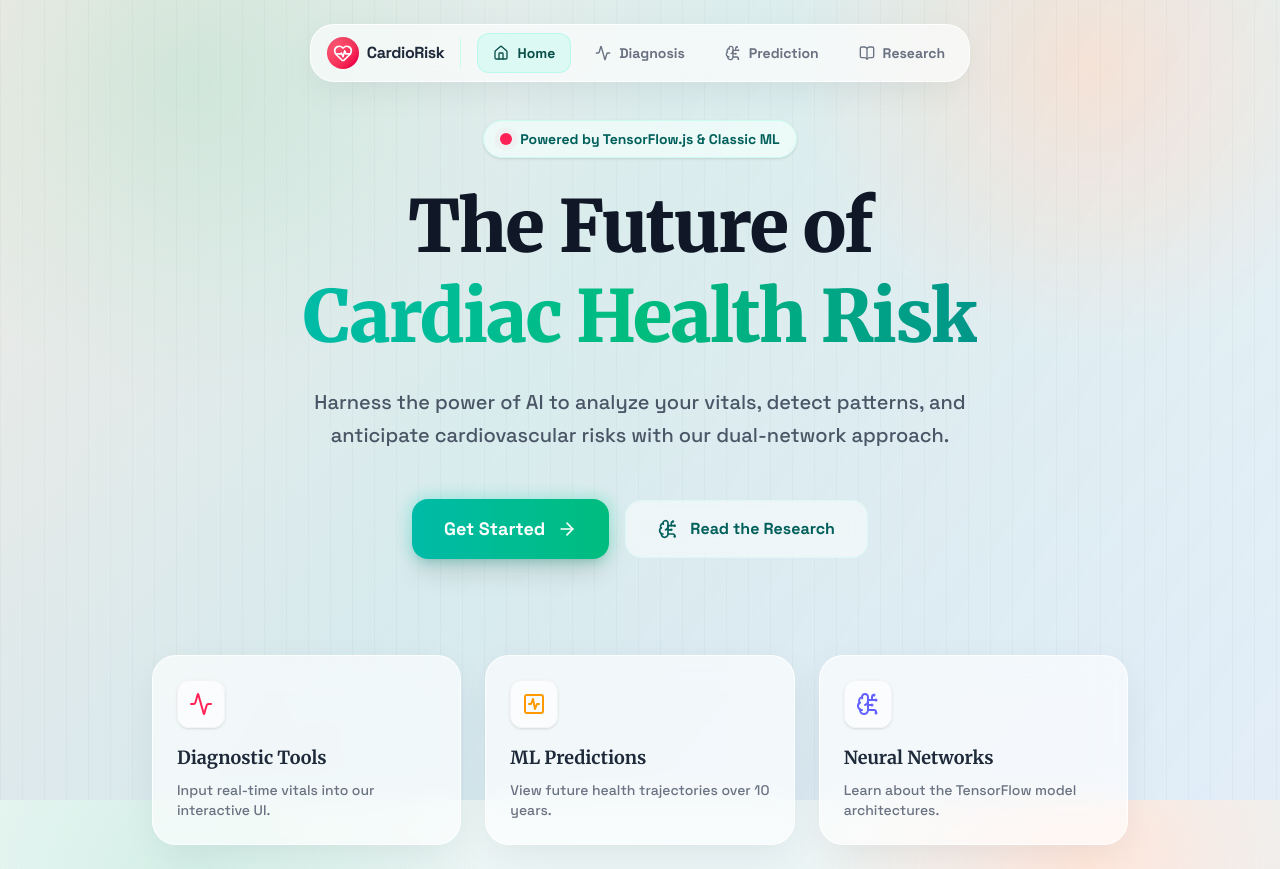
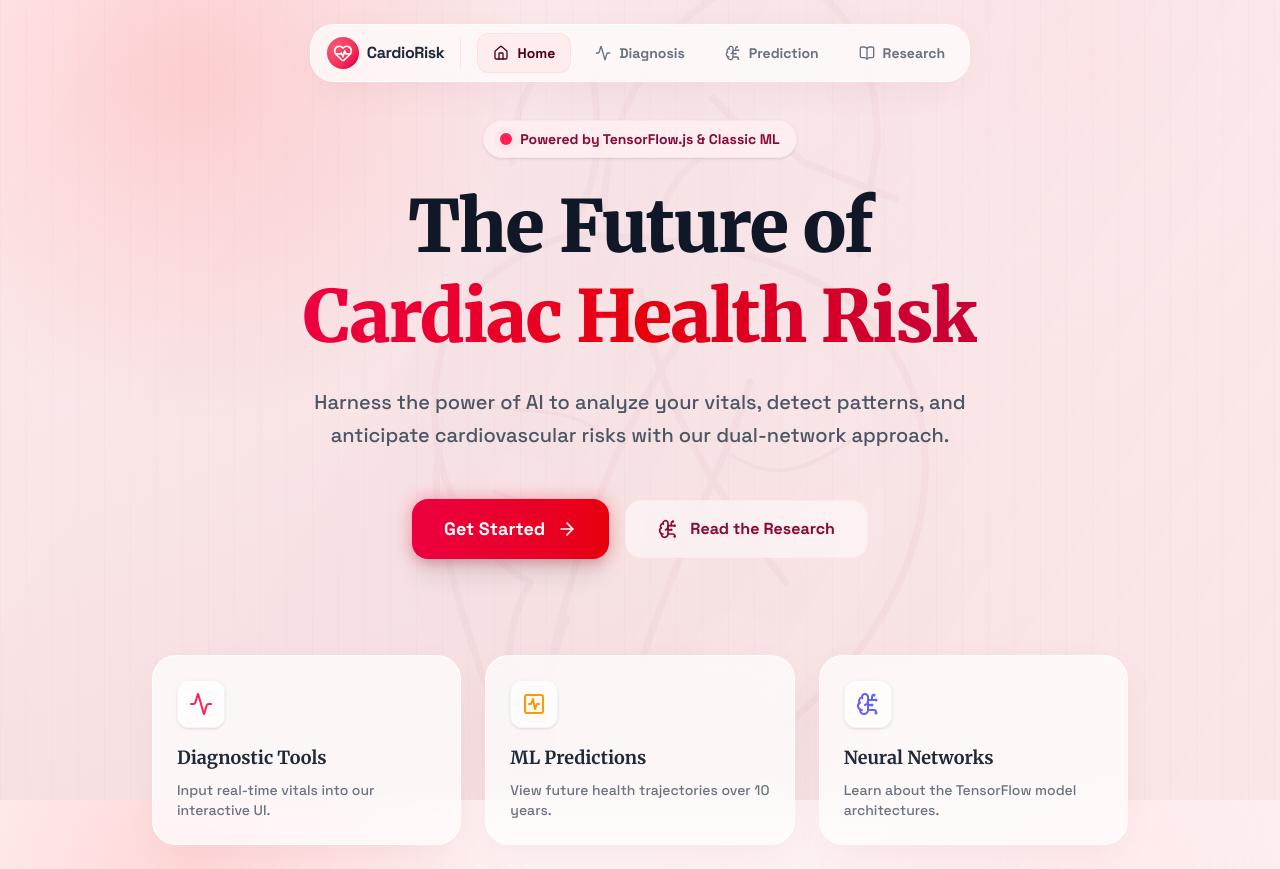
Before and after one commit to salmongurl/heart-problem-deep-learning-and-ml-model, a Next.js app: page / in a window 1280 px wide. Built offline with nearby package versions, Linux system fonts and the light colour scheme.

Commit message:
style: Adopt cardiac red-magenta color theme and add pulsing anatomical heart background

```diff
--- a/src/app/globals.css
+++ b/src/app/globals.css
@@ -1,10 +1,10 @@
 @import "tailwindcss";
 
 :root {
-  --background: #eef7f4;
-  --foreground: #182027;
-  --accent: #ff6f3c;
-  --accent-2: #2a9d8f;
+  --background: #fff5f5;
+  --foreground: #2d0a11;
+  --accent: #e63946;
+  --accent-2: #900c3f;
 }
 
 @theme inline {
@@ -15,9 +15,9 @@
 
 body {
   background:
-    radial-gradient(circle at 15% 10%, #d3efe7 0, transparent 24%),
-    radial-gradient(circle at 85% 8%, #ffe6db 0, transparent 22%),
-    linear-gradient(160deg, #eef7f4 0%, #e2edf8 100%);
+    radial-gradient(circle at 15% 10%, #ffd6d6 0, transparent 26%),
+    radial-gradient(circle at 85% 8%, #ffebec 0, transparent 22%),
+    linear-gradient(160deg, #fff5f5 0%, #fae6e6 100%);
   background-attachment: fixed;
   color: var(--foreground);
   font-family: var(--font-body), sans-serif;
@@ -34,16 +34,16 @@ h1,h2,h3 {
   background:
     linear-gradient(
       120deg,
-      rgba(255, 111, 60, 0.08),
-      rgba(42, 157, 143, 0.08) 42%,
+      rgba(230, 57, 70, 0.04),
+      rgba(144, 12, 63, 0.05) 42%,
       rgba(255, 255, 255, 0)
     ),
     repeating-linear-gradient(
       90deg,
-      rgba(12, 50, 45, 0.03),
-      rgba(12, 50, 45, 0.03) 1px,
+      rgba(144, 12, 63, 0.02),
+      rgba(144, 12, 63, 0.02) 1px,
       transparent 1px,
-      transparent 22px
+      transparent 26px
     );
   z-index: 0;
 }
@@ -52,11 +52,11 @@ h1,h2,h3 {
   position: relative;
   z-index: 1;
   border: 1px solid rgba(255, 255, 255, 0.8);
-  background: rgba(255, 255, 255, 0.65);
+  background: rgba(255, 255, 255, 0.7);
   backdrop-filter: blur(16px);
   -webkit-backdrop-filter: blur(16px);
   border-radius: 1.5rem;
-  box-shadow: 0 10px 40px -10px rgba(20, 38, 45, 0.1);
+  box-shadow: 0 10px 40px -10px rgba(144, 12, 63, 0.08);
 }
 
 /* Custom Range Slider Styling */
@@ -65,7 +65,7 @@ h1,h2,h3 {
   appearance: none;
   width: 100%;
   height: 6px;
-  background: rgba(42, 157, 143, 0.2);
+  background: rgba(230, 57, 70, 0.2);
   border-radius: 999px;
   outline: none;
   transition: background 0.3s;
@@ -77,16 +77,16 @@ h1,h2,h3 {
   width: 20px;
   height: 20px;
   border-radius: 50%;
-  background: #2a9d8f;
+  background: #e63946;
   cursor: pointer;
   border: 4px solid #fff;
-  box-shadow: 0 2px 10px rgba(42, 157, 143, 0.4);
+  box-shadow: 0 2px 10px rgba(230, 57, 70, 0.4);
   transition: transform 0.2s, background 0.2s;
 }
 
 .range-slider::-webkit-slider-thumb:hover {
   transform: scale(1.15);
-  background: #228479;
+  background: #c1121f;
 }
 
 .toggle-btn {
@@ -101,7 +101,7 @@ h1,h2,h3 {
 }
 
 .toggle-btn.is-active {
-  border-color: rgba(255, 111, 60, 0.5);
-  background: rgba(255, 111, 60, 0.1);
-  color: #c94c1e;
+  border-color: rgba(230, 57, 70, 0.5);
+  background: rgba(230, 57, 70, 0.08);
+  color: #900c3f;
 }
--- a/src/app/layout.tsx
+++ b/src/app/layout.tsx
@@ -1,6 +1,7 @@
 import type { Metadata } from "next";
 import { Merriweather, Space_Grotesk } from "next/font/google";
 import Navbar from "../components/Navbar";
+import BiologicalHeart from "../components/BiologicalHeart";
 import "./globals.css";
 
 const headlineFont = Merriweather({
@@ -30,7 +31,8 @@ export default function RootLayout({
       lang="en"
       className={`${headlineFont.variable} ${bodyFont.variable} h-full antialiased`}
     >
-      <body className="min-h-full flex flex-col relative pt-24 bg-gradient-to-br from-[#eef7f4] to-[#e2edf8] text-[#182027]">
+      <body className="min-h-full flex flex-col relative pt-24 bg-gradient-to-br from-[#fff5f5] to-[#fae6e6] text-[#2d0a11]">
+        <BiologicalHeart />
         <div className="ambient-bg" />
         <Navbar />
         <main className="flex-1 flex flex-col relative z-10 w-full">
--- a/src/app/page.tsx
+++ b/src/app/page.tsx
@@ -29,7 +29,7 @@ export default function HomePage() {
         className="space-y-12"
       >
         <motion.div variants={itemVariants} className="space-y-6">
-          <div className="inline-flex items-center gap-2 bg-teal-50/80 border border-teal-100 text-teal-800 px-4 py-2 rounded-full font-bold text-sm shadow-sm backdrop-blur">
+          <div className="inline-flex items-center gap-2 bg-rose-50/80 border border-rose-100 text-rose-900 px-4 py-2 rounded-full font-bold text-sm shadow-sm backdrop-blur">
             <span className="relative flex h-3 w-3">
               <span className="animate-ping absolute inline-flex h-full w-full rounded-full bg-rose-400 opacity-75"></span>
               <span className="relative inline-flex rounded-full h-3 w-3 bg-rose-500"></span>
@@ -39,7 +39,7 @@ export default function HomePage() {
 
           <h1 className="text-5xl md:text-7xl font-black tracking-tight text-gray-900 leading-tight font-headline">
             The Future of <br className="hidden md:block"/>
-            <span className="text-transparent bg-clip-text bg-gradient-to-r from-teal-500 via-emerald-500 to-teal-600">
+            <span className="text-transparent bg-clip-text bg-gradient-to-r from-rose-600 via-red-600 to-rose-700">
               Cardiac Health Risk
             </span>
           </h1>
@@ -51,13 +51,13 @@ export default function HomePage() {
 
         <motion.div variants={itemVariants} className="flex flex-col sm:flex-row items-center justify-center gap-4">
           <Link href="/diagnosis" className="group relative w-full sm:w-auto">
-            <div className="absolute -inset-0.5 bg-gradient-to-r from-teal-400 to-emerald-400 rounded-2xl blur opacity-30 group-hover:opacity-60 transition duration-300"></div>
-            <button className="relative w-full sm:w-auto bg-gradient-to-r from-teal-500 to-emerald-500 text-white px-8 py-4 rounded-2xl font-black text-lg flex items-center justify-center gap-3 hover:scale-105 transition-transform shadow-xl">
+            <div className="absolute -inset-0.5 bg-gradient-to-r from-rose-500 to-red-500 rounded-2xl blur opacity-30 group-hover:opacity-60 transition duration-300"></div>
+            <button className="relative w-full sm:w-auto bg-gradient-to-r from-rose-600 to-red-600 text-white px-8 py-4 rounded-2xl font-black text-lg flex items-center justify-center gap-3 hover:scale-105 transition-transform shadow-xl">
               Get Started <ArrowRight className="w-5 h-5 group-hover:translate-x-1 transition-transform" />
             </button>
           </Link>
           <Link href="/research">
-            <button className="w-full sm:w-auto px-8 py-4 rounded-2xl font-bold flex items-center justify-center gap-3 text-teal-800 bg-white/50 backdrop-blur hover:bg-white/80 border border-teal-100/50 transition-all">
+            <button className="w-full sm:w-auto px-8 py-4 rounded-2xl font-bold flex items-center justify-center gap-3 text-rose-900 bg-white/50 backdrop-blur hover:bg-white/80 border border-rose-100/50 transition-all">
               <BrainCircuit className="w-5 h-5" /> Read the Research
             </button>
           </Link>
--- a/src/app/prediction/page.tsx
+++ b/src/app/prediction/page.tsx
@@ -43,7 +43,7 @@ export default function PredictionPage() {
           <div className="flex flex-col md:flex-row gap-8 items-center justify-between border-b border-gray-200/50 pb-8 mb-8">
             <div className="space-y-2">
               <h2 className="text-xl font-bold flex items-center gap-2">
-                <BrainCircuit className="w-5 h-5 text-teal-600" /> Forecasting Engine
+                <BrainCircuit className="w-5 h-5 text-rose-700" /> Forecasting Engine
               </h2>
               <p className="text-sm text-gray-500 max-w-sm">
                 Runs 10,000 Monte Carlo simulations using Next-Gen Deep Learning models.
@@ -89,7 +89,7 @@ export default function PredictionPage() {
                 <div key={index} className="flex flex-col items-center relative z-10 w-full group">
                   <span className={clsx(
                      "font-bold text-sm mb-2 opacity-0 group-hover:opacity-100 transition-opacity absolute -top-8",
-                     isHigh ? "text-rose-600" : "text-teal-600"
+                     isHigh ? "text-rose-600" : "text-rose-700"
                   )}>
                     {risk.toFixed(1)}%
                   </span>
@@ -99,7 +99,7 @@ export default function PredictionPage() {
                     transition={{ duration: 0.8, delay: index * 0.1, type: "spring", stiffness: 100 }}
                     className={clsx(
                       "w-12 sm:w-16 rounded-t-lg relative overflow-hidden",
-                      isHigh ? "bg-gradient-to-t from-rose-400 to-rose-500" : "bg-gradient-to-t from-teal-400 to-emerald-400"
+                      isHigh ? "bg-gradient-to-t from-rose-400 to-rose-500" : "bg-gradient-to-t from-rose-500 to-red-500"
                     )}
                     style={{ minHeight: "20px", height: '0%' }}
                   >
--- a/src/app/research/page.tsx
+++ b/src/app/research/page.tsx
@@ -37,8 +37,8 @@ export default function ResearchPage() {
         <motion.div variants={item} className="grid md:grid-cols-2 gap-6">
           <div className="glass-panel p-8 group hover:bg-white/80 transition-colors">
             <div className="flex items-center gap-4 mb-4">
-              <div className="p-3 bg-teal-50 rounded-xl">
-                <LineChart className="w-6 h-6 text-teal-600" />
+              <div className="p-3 bg-rose-50 rounded-xl">
+                <LineChart className="w-6 h-6 text-rose-700" />
               </div>
               <h2 className="text-xl font-bold text-gray-800">Classical ML (Logistic Regression)</h2>
             </div>
--- /dev/null
+++ b/src/components/BiologicalHeart.tsx
@@ -0,0 +1,45 @@
+"use client";
+
+import { motion } from "framer-motion";
+
+export default function BiologicalHeart() {
+  return (
+    <div className="fixed inset-0 pointer-events-none z-0 flex items-center justify-center overflow-hidden mix-blend-multiply opacity-[0.04]">
+      <motion.svg
+        animate={{
+          scale: [1, 1.03, 1, 1.06, 1],
+          opacity: [0.8, 1, 0.8, 1, 0.8]
+        }}
+        transition={{
+          duration: 1.4,
+          repeat: Infinity,
+          ease: "easeInOut"
+        }}
+        viewBox="0 0 500 500"
+        className="w-[150vw] h-[150vh] max-w-[900px] max-h-[900px] text-rose-900 drop-shadow-2xl"
+        fill="none"
+      >
+        <g stroke="currentColor" strokeWidth="4" strokeLinecap="round" strokeLinejoin="round">
+          {/* Right Atrium & Superior/Inferior Vena Cava */}
+          <path d="M 180 120 C 180 80, 200 60, 220 50 C 230 100, 230 130, 210 160 C 150 180, 130 220, 140 280 C 145 310, 170 340, 190 350 C 170 380, 180 430, 190 460 C 200 420, 200 390, 210 370" />
+          {/* Aorta Arch */}
+          <path d="M 230 150 C 230 80, 280 20, 320 20 C 360 20, 380 60, 380 110 L 370 170" />
+          {/* Pulmonary Artery */}
+          <path d="M 260 160 C 260 120, 310 90, 340 120 L 390 140" />
+          <path d="M 310 105 L 290 85" />
+          {/* Left Ventricle & Main Body */}
+          <path d="M 210 160 C 280 160, 330 170, 370 200 C 430 260, 410 350, 350 410 C 290 470, 210 490, 190 460 C 170 430, 130 310, 140 280" />
+          {/* Descending inner branches / Valve separators */}
+          <path d="M 250 190 C 260 250, 290 300, 330 350" />
+          <path d="M 270 220 C 230 280, 210 350, 200 400" />
+          <path d="M 310 240 C 300 280, 260 350, 240 430" />
+          {/* Biological vein fractals */}
+          <path d="M 300 280 C 330 300, 350 280, 370 270" strokeWidth="2" />
+          <path d="M 260 320 C 280 340, 300 330, 320 320" strokeWidth="2" />
+          <path d="M 230 310 C 210 300, 190 310, 170 300" strokeWidth="2" />
+          <path d="M 230 270 C 210 250, 180 260, 160 250" strokeWidth="2" />
+        </g>
+      </motion.svg>
+    </div>
+  );
+}
--- a/src/components/Navbar.tsx
+++ b/src/components/Navbar.tsx
@@ -19,7 +19,7 @@ export default function Navbar() {
   return (
     <nav className="fixed top-0 inset-x-0 z-50 flex justify-center pt-4 sm:pt-6 px-4 pointer-events-none">
       <div className="glass-panel p-2 flex items-center gap-2 rounded-2xl pointer-events-auto shadow-lg bg-white/70">
-        <div className="flex items-center gap-2 pr-4 pl-2 border-r border-teal-100 mr-2">
+        <div className="flex items-center gap-2 pr-4 pl-2 border-r border-rose-100 mr-2">
           <div className="w-8 h-8 rounded-full bg-gradient-to-br from-rose-400 to-rose-600 flex items-center justify-center shadow-inner shadow-rose-900/20">
             <HeartPulse className="w-5 h-5 text-white" />
           </div>
@@ -34,13 +34,13 @@ export default function Navbar() {
               href={link.href}
               className={clsx(
                 "relative flex items-center gap-2 px-3 py-2 sm:px-4 sm:py-2.5 rounded-xl text-sm font-bold transition-colors",
-                isActive ? "text-teal-900" : "text-gray-500 hover:text-gray-900 hover:bg-gray-50/50"
+                isActive ? "text-rose-950" : "text-gray-500 hover:text-gray-900 hover:bg-gray-50/50"
               )}
             >
               {isActive && (
                 <motion.div
                   layoutId="nav-pill"
-                  className="absolute inset-0 bg-teal-100/60 rounded-xl border border-teal-200/50"
+                  className="absolute inset-0 bg-rose-100/60 rounded-xl border border-rose-200/50"
                   transition={{ type: "spring", stiffness: 400, damping: 30 }}
                 />
               )}
```
Also changed, not shown: src/app/diagnosis/page.tsx (+14 -14 lines).
